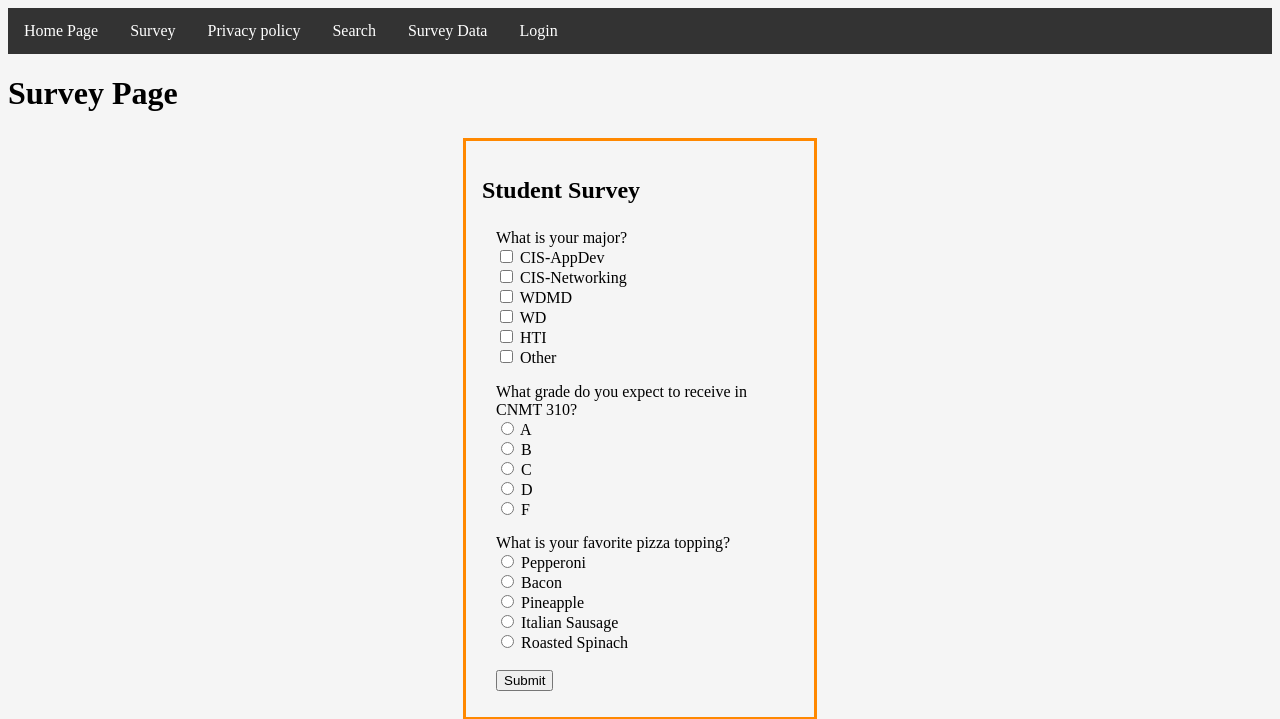
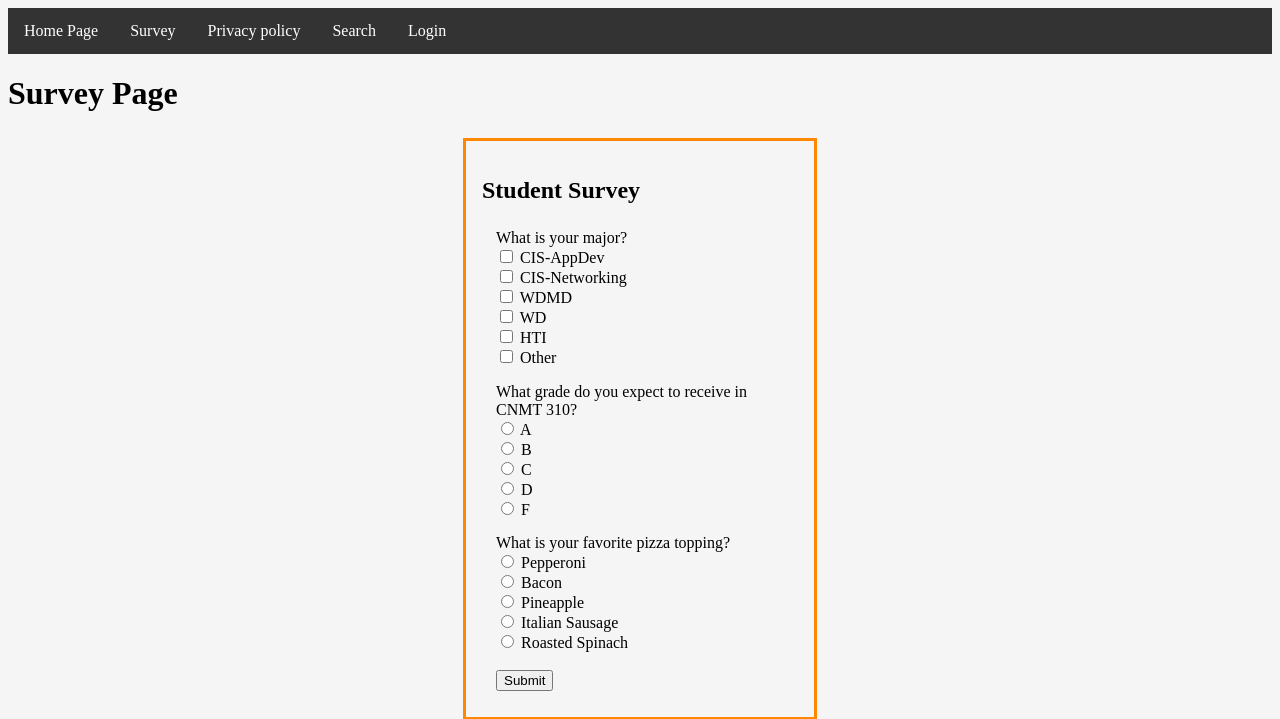
Before and after one commit to slame107/sprintgroup, a PHP site: page /survey.php in a window 1280 px wide. Shown: the top 719 px of the page. Run offline with PHP 8.4, Linux system fonts and the light colour scheme.

Commit message:
Removed Survey data references

```diff
--- a/Sprint2/index.php
+++ b/Sprint2/index.php
@@ -10,7 +10,6 @@ print "<ul>";
 	print "<li><a href='survey.php' title='Click here to take our survey'>Survey</a></li>";
 	print "<li><a href='privacy.php' title='Click here to see our privacy policy'>Privacy policy</a></li>";
 	print "<li><a href='search.php' title='Click here to search for an album'>Search</a></li>";
-	print "<li><a href='surveydata.php' title='Click here to see survey data'>Survey Data</a></li>";
 	print "<li><a href='login.php' title='Click here to login'>Login</a></li>";
 print "</ul>";
 print "<h1>Home Page</h1>";
--- a/Sprint2/login.php
+++ b/Sprint2/login.php
@@ -11,7 +11,6 @@ print "<ul>";
 	print "<li><a href='survey.php' title='Click here to take our survey'>Survey</a></li>";
 	print "<li><a href='privacy.php' title='Click here to see our privacy policy'>Privacy policy</a></li>";
 	print "<li><a href='search.php' title='Click here to search for an album'>Search</a></li>";
-	print "<li><a href='surveydata.php' title='Click here to see survey data'>Survey Data</a></li>";
 	print "<li><a href='login.php' title='Click here to login'>Login</a></li>";
 print "</ul>";
 
--- a/Sprint2/privacy.php
+++ b/Sprint2/privacy.php
@@ -10,7 +10,7 @@ print "<ul>";
 	print "<li><a href='survey.php' title='Click here to take our survey'>Survey</a></li>";
 	print "<li><a href='privacy.php' title='Click here to see our privacy policy'>Privacy policy</a></li>";
 	print "<li><a href='search.php' title='Click here to search for an album'>Search</a></li>";
-	print "<li><a href='surveydata.php' title='Click here to see survey data'>Survey Data</a></li>";
+
 	print "<li><a href='login.php' title='Click here to login'>Login</a></li>";
 print "</ul>";
 print "<article id='content'>";
--- a/Sprint2/results.php
+++ b/Sprint2/results.php
@@ -12,7 +12,6 @@ print "<ul>";
 	print "<li><a href='survey.php' title='Click here to take our survey'>Survey</a></li>";
 	print "<li><a href='privacy.php' title='Click here to see our privacy policy'>Privacy policy</a></li>";
 	print "<li><a href='search.php' title='Click here to search for an album'>Search</a></li>";
-	print "<li><a href='surveydata.php' title='Click here to see survey data'>Survey Data</a></li>";
 	print "<li><a href='login.php' title='Click here to login'>Login</a></li>";
 print "</ul>";
 print "<h1>Results Page</h1>";
--- a/Sprint2/search.php
+++ b/Sprint2/search.php
@@ -11,7 +11,6 @@ print "<ul>";
 	print "<li><a href='survey.php' title='Click here to take our survey'>Survey</a></li>";
 	print "<li><a href='privacy.php' title='Click here to see our privacy policy'>Privacy policy</a></li>";
 	print "<li><a href='search.php' title='Click here to search for an album'>Search</a></li>";
-	print "<li><a href='surveydata.php' title='Click here to see survey data'>Survey Data</a></li>";
 	print "<li><a href='login.php' title='Click here to login'>Login</a></li>";
 print "</ul>";
 print "<h1>Search Page</h1>";
--- a/Sprint2/survey.php
+++ b/Sprint2/survey.php
@@ -15,7 +15,6 @@ print "<ul>";
 	print "<li><a href='survey.php' title='Click here to take our survey'>Survey</a></li>";
 	print "<li><a href='privacy.php' title='Click here to see our privacy policy'>Privacy policy</a></li>";
 	print "<li><a href='search.php' title='Click here to search for an album'>Search</a></li>";
-	print "<li><a href='surveydata.php' title='Click here to see survey data'>Survey Data</a></li>";
 	print "<li><a href='login.php' title='Click here to login'>Login</a></li>";
 print "</ul>";
 
```
